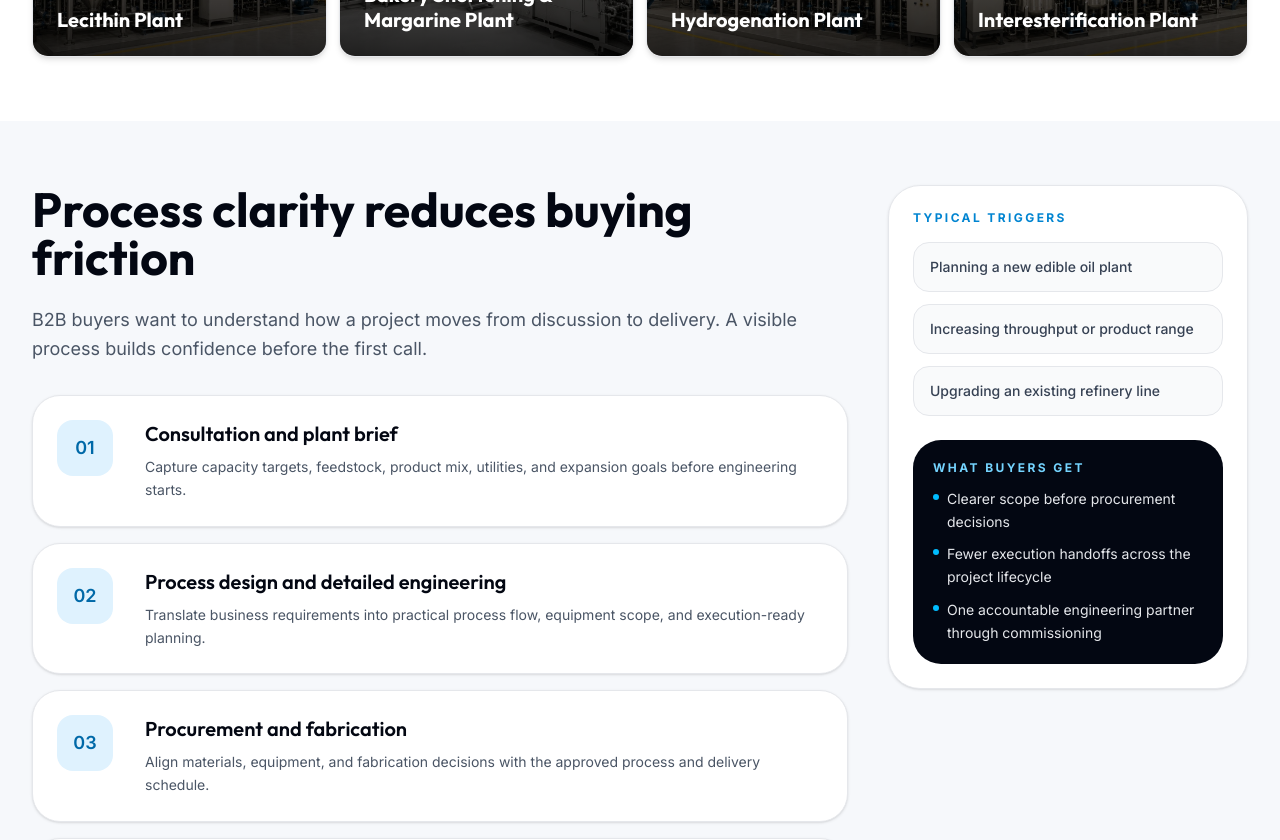
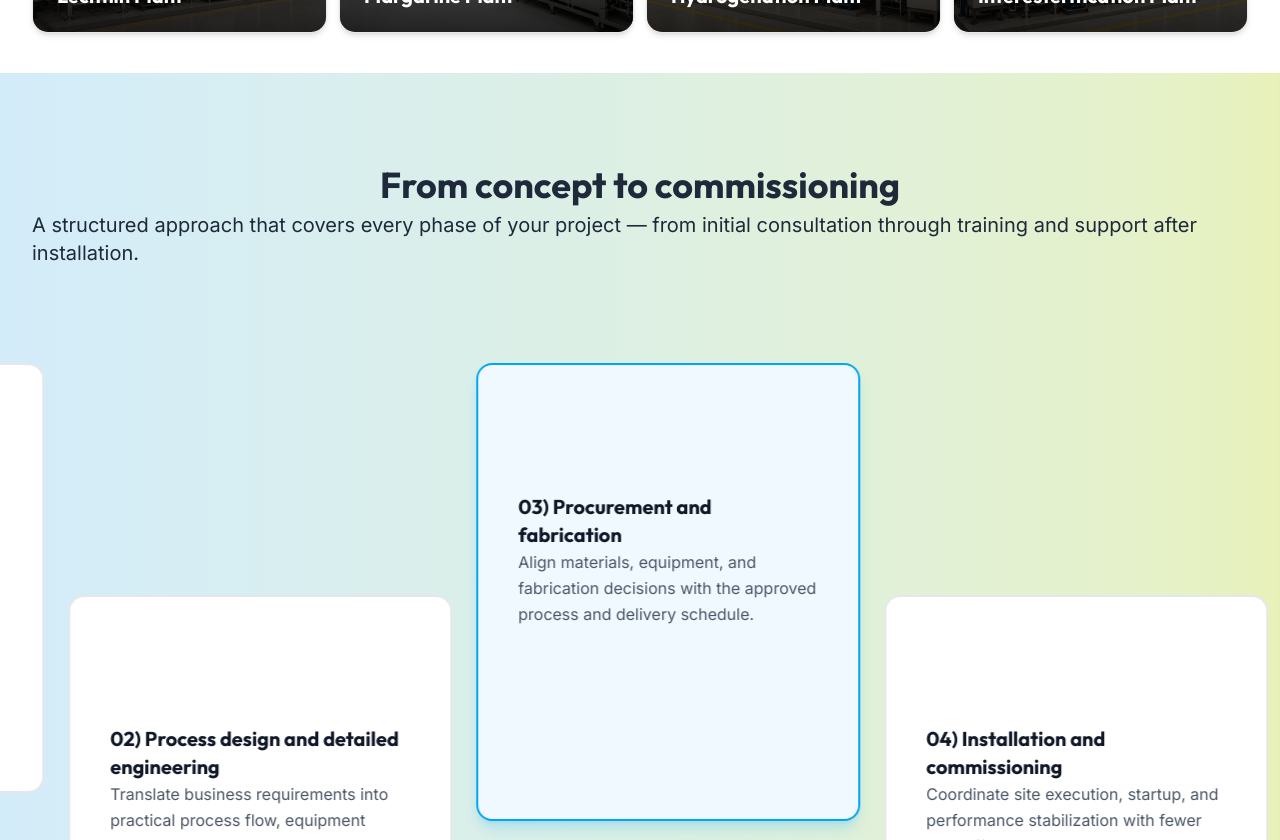
Before and after one commit to omkarwaje2504/spark-tech, a Next.js app: page / in a window 1280 px wide. Shown: the part 1960-2800 px from the top of the page. Built offline with nearby package versions, Linux system fonts and the light colour scheme.

Commit message:
process section new design

```diff
--- a/src/app/page.tsx
+++ b/src/app/page.tsx
@@ -1,7 +1,9 @@
+"use client";
 import Link from "next/dist/client/link";
 import Image from "next/image";
 import { siteContact } from "@/lib/site";
 import { isArchivedServiceSlug } from "@/lib/serviceVisibility";
+import React, { useRef, useState, useEffect } from "react";
 
 // ============================================================================
 // EXTRACTED CONSTANTS - Cleaner separation of concerns
@@ -102,28 +104,33 @@ const SERVICES = [
   },
 ] as const;
 
-const PROCESS_STEPS = [
+const PROCESS_STEPS_DATA = [
   {
+    number: "01",
     title: "Consultation and plant brief",
     description:
       "Capture capacity targets, feedstock, product mix, utilities, and expansion goals before engineering starts.",
   },
   {
+    number: "02",
     title: "Process design and detailed engineering",
     description:
       "Translate business requirements into practical process flow, equipment scope, and execution-ready planning.",
   },
   {
+    number: "03",
     title: "Procurement and fabrication",
     description:
       "Align materials, equipment, and fabrication decisions with the approved process and delivery schedule.",
   },
   {
+    number: "04",
     title: "Installation and commissioning",
     description:
       "Coordinate site execution, startup, and performance stabilization with fewer handoff gaps.",
   },
   {
+    number: "05",
     title: "Training and post-handover support",
     description:
       "Equip operators and maintenance teams to run the plant with confidence after commissioning.",
@@ -554,7 +561,7 @@ const AboutSection = () => (
 
 const ServicesSection = () => {
   return (
-    <section id="services-section" className=" py-12 lg:py-16">
+    <section id="services-section" className=" py-10">
       <div className="mx-auto container px-4 sm:px-6 lg:px-8">
         {/* Section Header */}
         <div className="mb-12 flex flex-col items-start justify-between gap-6 lg:flex-row lg:items-end">
@@ -595,78 +602,135 @@ const ServicesSection = () => {
 // PROCESS SECTION
 // ============================================================================
 
-const ProcessSection = () => (
-  <section id="process-flow-section" className="bg-[#f6f8fb] py-12 lg:py-16">
-    <div className="mx-auto container px-4 sm:px-6 lg:px-8">
-      <div className="grid gap-10 lg:grid-cols-[minmax(0,1.1fr)_360px] lg:items-start">
-        {/* Steps */}
-        <div>
-          <h2 className="text-3xl sm:text-4xl lg:text-5xl font-bold text-gray-950">
-            Process clarity reduces buying friction
-          </h2>
-          <p className="mt-6 text-base sm:text-lg leading-relaxed text-gray-600">
-            B2B buyers want to understand how a project moves from discussion to
-            delivery. A visible process builds confidence before the first call.
-          </p>
+const ProcessSection = () => {
+  const [activeStep, setActiveStep] = useState(0);
+  const [progress, setProgress] = useState(0);
+  const [maxTranslate, setMaxTranslate] = useState(0);
+  const sectionRef = useRef<HTMLElement>(null);
+  const trackRef = useRef<HTMLDivElement>(null);
+  const viewportRef = useRef<HTMLDivElement>(null);
 
-          <div className="mt-8 space-y-4">
-            {PROCESS_STEPS.map((step, index) => (
-              <StepCard
-                key={step.title}
-                index={index}
-                title={step.title}
-                description={step.description}
-              />
-            ))}
-          </div>
-        </div>
+  // Measure how far the track must travel (responsive)
+  useEffect(() => {
+    const measure = () => {
+      const track = trackRef.current;
+      const viewport = viewportRef.current;
+      if (!track || !viewport) return;
+      const dist = track.scrollWidth - viewport.clientWidth;
+      setMaxTranslate(Math.max(0, dist));
+    };
+    measure();
+    window.addEventListener("resize", measure);
+    const ro = new ResizeObserver(measure);
+    if (trackRef.current) ro.observe(trackRef.current);
+    return () => {
+      window.removeEventListener("resize", measure);
+      ro.disconnect();
+    };
+  }, []);
 
-        {/* Sidebar with triggers and benefits */}
-        <div className="rounded-[2rem] border border-gray-200 bg-white p-6 shadow-sm lg:sticky lg:top-28">
-          <p className="text-xs font-bold uppercase tracking-[0.2em] text-sky-600">
-            Typical triggers
-          </p>
-          <div className="mt-4 space-y-3">
-            {PROCESS_TRIGGERS.map((trigger) => (
-              <div
-                key={trigger}
-                className="rounded-2xl border border-gray-200 bg-gray-50 px-4 py-3.5 text-sm font-medium text-gray-700"
-              >
-                {trigger}
-              </div>
-            ))}
+  // Drive horizontal scroll from vertical scroll progress
+  useEffect(() => {
+    const section = sectionRef.current;
+    if (!section) return;
+    let raf = 0;
+    const onScroll = () => {
+      cancelAnimationFrame(raf);
+      raf = requestAnimationFrame(() => {
+        const rect = section.getBoundingClientRect();
+        const total = section.offsetHeight - window.innerHeight;
+        let p = -rect.top / total;
+        p = Math.min(1, Math.max(0, p));
+        setProgress(p);
+        const step = Math.round(p * (PROCESS_STEPS_DATA.length - 1));
+        setActiveStep(Math.min(step, PROCESS_STEPS_DATA.length - 1));
+      });
+    };
+    window.addEventListener("scroll", onScroll, { passive: true });
+    window.addEventListener("resize", onScroll);
+    onScroll();
+    return () => {
+      cancelAnimationFrame(raf);
+      window.removeEventListener("scroll", onScroll);
+      window.removeEventListener("resize", onScroll);
+    };
+  }, []);
+
+  const translateX = -progress * maxTranslate;
+
+  return (
+    <section
+      ref={sectionRef}
+      id="process-section"
+      className="relative bg-linear-to-r to-[#B0D10E]/30 from-[#6EC0EF]/30"
+      style={{ height: `${PROCESS_STEPS_DATA.length * 20 + 100}vh` }}
+    >
+      <div className="sticky top-0 flex h-screen flex-col justify-center  overflow-hidden">
+        <div className="mx-auto w-full container px-4 sm:px-6 lg:px-8">
+          {/* Header */}
+          <div className="mb-6 sm:mb-8">
+            <h2 className="text-2xl md:text-4xl font-bold text-gray-800 leading-7 md:leading-8 lg:leading-none text-center">
+              From concept to commissioning
+            </h2>
+            <p className="text-lg lg:text-xl text-gray-800 mt-2">
+              A structured approach that covers every phase of your project —
+              from initial consultation through training and support after
+              installation.
+            </p>
           </div>
 
-          {/* Benefits box */}
-          <div className="mt-6 rounded-[1.75rem] bg-gray-950 px-5 py-5 text-white">
-            <p className="text-xs font-bold uppercase tracking-[0.2em] text-sky-300">
-              What buyers get
-            </p>
-            <ul className="mt-3 space-y-2.5 text-sm leading-relaxed text-gray-200">
-              <li className="flex items-start gap-2">
-                <span className="mt-1.5 h-1.5 w-1.5 flex-shrink-0 rounded-full bg-sky-400" />
-                <span>Clearer scope before procurement decisions</span>
-              </li>
-              <li className="flex items-start gap-2">
-                <span className="mt-1.5 h-1.5 w-1.5 flex-shrink-0 rounded-full bg-sky-400" />
-                <span>
-                  Fewer execution handoffs across the project lifecycle
-                </span>
-              </li>
-              <li className="flex items-start gap-2">
-                <span className="mt-1.5 h-1.5 w-1.5 flex-shrink-0 rounded-full bg-sky-400" />
-                <span>
-                  One accountable engineering partner through commissioning
-                </span>
-              </li>
-            </ul>
+          {/* Viewport (clips the track) */}
+          <div ref={viewportRef} className="mt-24">
+            <div
+              ref={trackRef}
+              className="relative flex gap-4 sm:gap-6 will-change-transform"
+              style={{ transform: `translateX(${translateX}px)` }}
+            >
+              {PROCESS_STEPS_DATA.map((step, index) => {
+                const isActive = activeStep === index;
+                const isTop = index % 2 === 0;
+                const Card = (
+                  <div
+                    className={`w-full rounded-2xl border-2 pb-48 pt-32 px-10 transition-all duration-300 ${
+                      isActive
+                        ? "border-sky-500 bg-sky-50 shadow-lg shadow-sky-500/20"
+                        : "border-gray-200 bg-white"
+                    }`}
+                  >
+                    <h3 className="text-lg sm:text-xl font-bold text-gray-900">
+                      {step.number}) {step.title}
+                    </h3>
+                    <p className="text-sm sm:text-base leading-relaxed text-gray-600">
+                      {step.description}
+                    </p>
+                  </div>
+                );
+                return (
+                  <div
+                    key={index}
+                    className="w-[78vw] sm:w-80 lg:w-96 shrink-0"
+                  >
+                    <div className="grid grid-rows-[1fr_5rem_1fr] h-96 sm:h-104">
+                      {/* TOP card slot */}
+                      <div className="flex items-end justify-center">
+                        {isTop && Card}
+                      </div>
+
+                      {/* BOTTOM card slot */}
+                      <div className="flex items-start justify-center pt-4 sm:pt-16">
+                        {!isTop && Card}
+                      </div>
+                    </div>
+                  </div>
+                );
+              })}
+            </div>
           </div>
         </div>
       </div>
-    </div>
-  </section>
-);
-
+    </section>
+  );
+};
 // ============================================================================
 // GALLERY SECTION
 // ============================================================================
```
